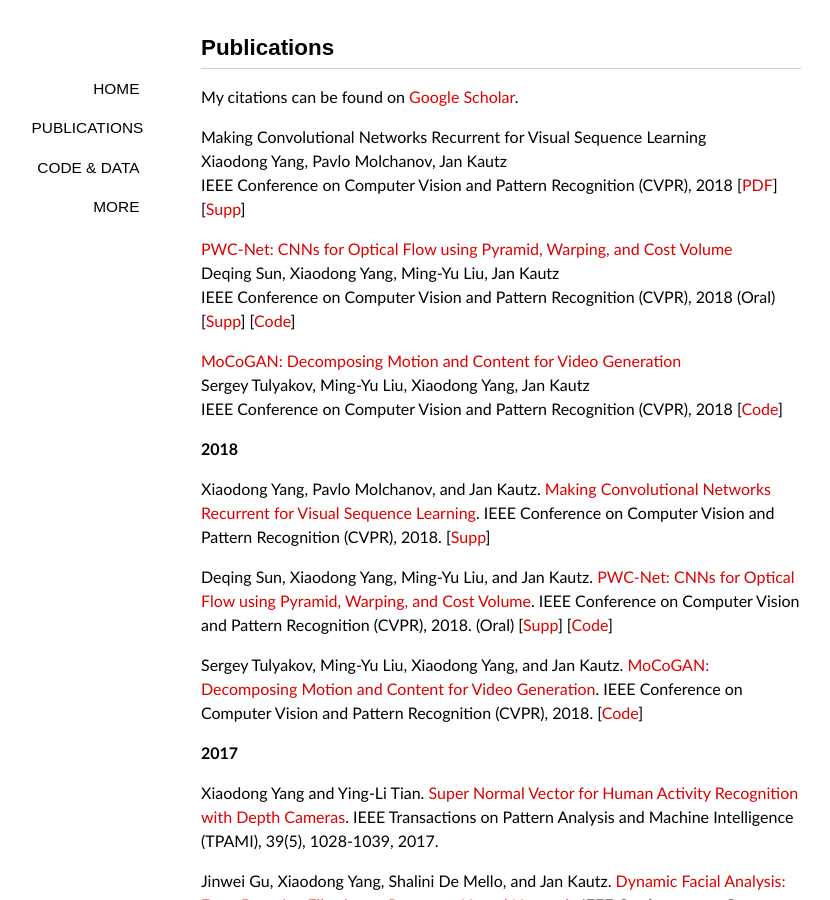
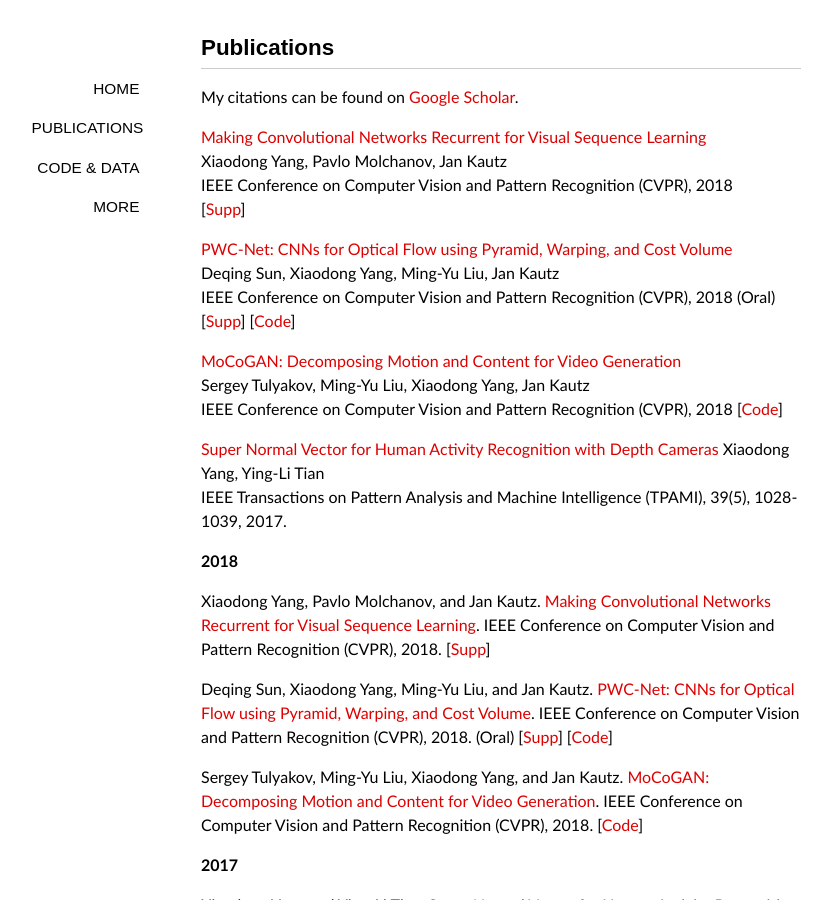
Before and after one commit to xiaodongyang/xiaodongyang.github.io, a Jekyll site: the page built from publications/index.md, in a window 1280 px wide and 900 px high. Shown: the whole window, without its empty margins (139-969 px from the left). Built offline with Jekyll 4.4.1, drawn with Linux system fonts in a browser that asks for light colours; some web fonts are replaced.

Commit message:
Update index.md

```diff
--- a/publications/index.md
+++ b/publications/index.md
@@ -7,9 +7,10 @@
 My citations can be found on [Google Scholar](http://scholar.google.com/citations?user=yWsMg_gAAAAJ&hl=en).
 <br>
 
-Making Convolutional Networks Recurrent for Visual Sequence Learning
+[Making Convolutional Networks Recurrent for Visual Sequence Learning](/publications/papers/prernn-cvpr18.pdf)
 Xiaodong Yang, Pavlo Molchanov, Jan Kautz
-IEEE Conference on Computer Vision and Pattern Recognition (CVPR), 2018 [[PDF](/publications/papers/prernn-cvpr18.pdf)] [[Supp](/publications/papers/prernn-supp-cvpr18.pdf)]
+IEEE Conference on Computer Vision and Pattern Recognition (CVPR), 2018
+[[Supp](/publications/papers/prernn-supp-cvpr18.pdf)]
 
 [PWC-Net: CNNs for Optical Flow using Pyramid, Warping, and Cost Volume](/publications/papers/pwc-cvpr18.pdf)
 Deqing Sun, Xiaodong Yang, Ming-Yu Liu, Jan Kautz
@@ -18,6 +19,10 @@
 [MoCoGAN: Decomposing Motion and Content for Video Generation](/publications/papers/mocogan-cvpr18.pdf)
 Sergey Tulyakov, Ming-Yu Liu, Xiaodong Yang, Jan Kautz
 IEEE Conference on Computer Vision and Pattern Recognition (CVPR), 2018 [[Code](https://github.com/sergeytulyakov/mocogan)]
+
+[Super Normal Vector for Human Activity Recognition with Depth Cameras](/publications/papers/tpami17.pdf)
+Xiaodong Yang, Ying-Li Tian
+IEEE Transactions on Pattern Analysis and Machine Intelligence (TPAMI), 39(5), 1028-1039, 2017.
 
 **2018**
 
```
